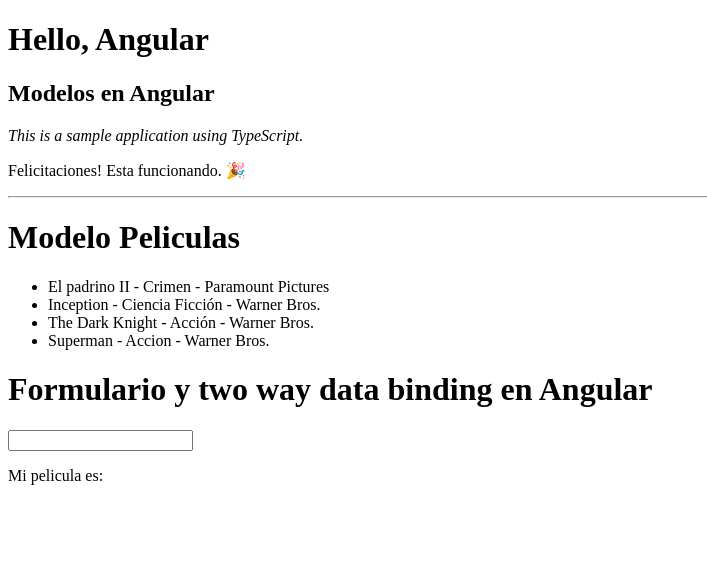
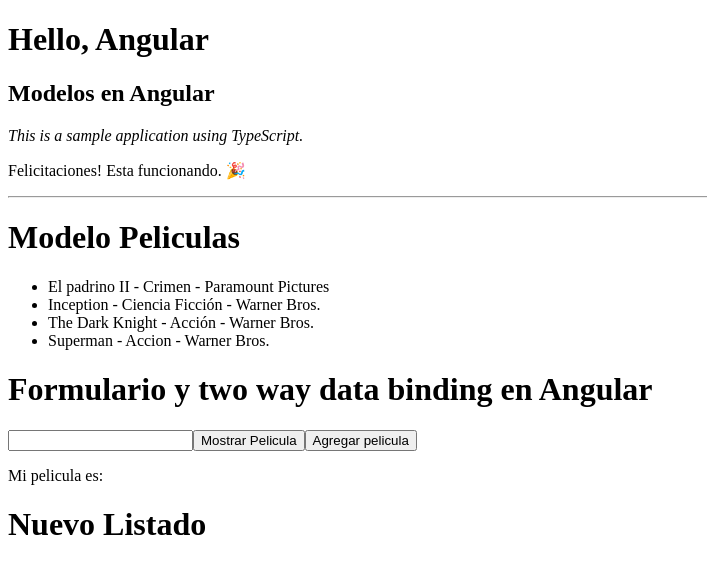
Before and after one commit to Juan8516/03.-Angular, an Angular app: page / in a window 1280 px wide. Shown: the top 574 px of the page, without its empty margins (0-707 px from the left). Built offline with nearby package versions, Linux system fonts and the light colour scheme.

Commit message:
two way data binding: eventos click

```diff
--- a/src/app/components/peliculas/peliculas.html
+++ b/src/app/components/peliculas/peliculas.html
@@ -8,11 +8,23 @@
   }
 </ul>
 
+
 <h1>Formulario y two way data binding en Angular</h1>
 
 <input type="text" [(ngModel)] = "mi_pelicula"/>
+<button (click)="showPelicula()">Mostrar Pelicula</button>
+<button (click)="addPelicula()">Agregar pelicula</button>
 
 <p>
   Mi pelicula es:
-<strong>{{mi_pelicula}}</strong>
+  <strong>{{mi_pelicula}}</strong>
 </p>
+
+
+<h1>Nuevo Listado</h1>
+
+<ul>
+  @for (pelicula of pelisSinDatos; track pelicula) {
+    <li>{{pelicula}}</li>
+  }
+</ul>
--- a/src/app/components/peliculas/peliculas.ts
+++ b/src/app/components/peliculas/peliculas.ts
@@ -16,6 +16,8 @@
   //Trabajo con formularios y binding bidireccional
   public mi_pelicula: string = "";
 
+  public pelisSinDatos: string[] = [];
+
   constructor() {
     this.titulo = 'Modelo Peliculas';
     this.peliculas = [
@@ -30,4 +32,12 @@
 
     this.peliculas[0].titulo = 'El padrino II';
   }
+
+  showPelicula() {
+    alert(this.mi_pelicula);
+  }
+
+  addPelicula(){
+    this.pelisSinDatos.push(this.mi_pelicula);
+  }
 }
```
